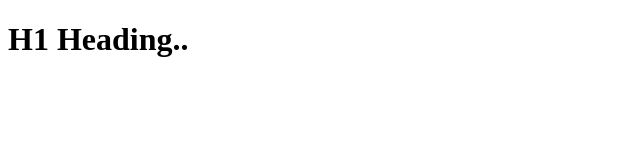
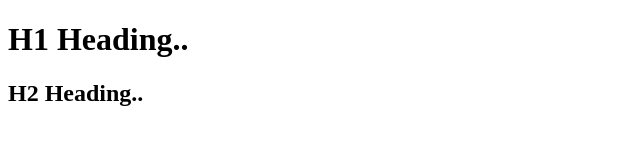
Before and after one commit to mohd-innomatics/practice1, a plain HTML site: page index.html in a window 1280 px wide. Shown: the whole page, without its empty margins (0-640 px from the left). Drawn offline with Linux system fonts and the light colour scheme.

Commit message:
h2 heading added

```diff
--- a/index.html
+++ b/index.html
@@ -7,5 +7,6 @@
 </head>
 <body>
     <h1>H1 Heading..</h1>
+    <h2>H2 Heading..</h2>
 </body>
 </html>
```
